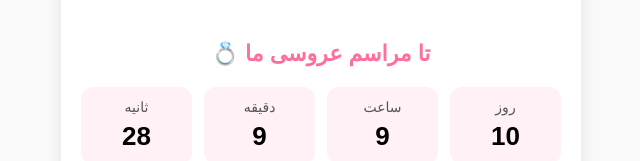
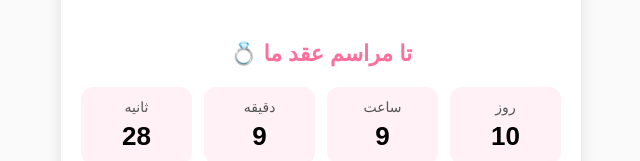
Before and after one commit to digicard404/maryam-mojtaba-wedding-card, a plain HTML site: page index.html in a window 1280 px wide. Shown: the part 365-526 px from the top of the page, without its empty margins (319-959 px from the left). Drawn offline with Linux system fonts and the light colour scheme; a web font is replaced by a local one.

Commit message:
change name timer title

```diff
--- a/index.html
+++ b/index.html
@@ -19,7 +19,7 @@ playsinline>
 
     <!-- تایمر معکوس -->
      <div class="timer-wrapper">
-    <h3 class="timer-title">تا مراسم عروسی ما 💍</h3>
+    <h3 class="timer-title">تا مراسم عقد ما 💍</h3>
 
     <div class="timer-grid">
         <div class="time-box">
@@ -48,6 +48,7 @@ playsinline>
 
 
 
+
     <!-- دکمه لوکیشن -->
     <a class="location-btn" href="https://www.google.com/maps/place/%D8%AA%D8%A7%D9%84%D8%A7%D8%B1+%D9%82%D8%B5%D8%B1%DA%A9%DB%8C%D8%A7%D9%86%E2%80%AD/@35.7154324,51.4978,15.5z/data=!4m6!3m5!1s0x3f8e02e9bc4cbe0b:0xc082cc8a5003acb!8m2!3d35.715456!4d51.4924361!16s%2Fg%2F11by_mb934?entry=ttu&g_ep=EgoyMDI1MTIwMi4wIKXMDSoASAFQAw%3D%3D" target="_blank">
         مشاهده موقعیت روی نقشه
--- a/script.js
+++ b/script.js
@@ -41,4 +41,5 @@ function sendRSVP(status) {
         alert("لطفاً اسم خود را وارد کنید 🌸");
         return;
     }
+
 }
```
